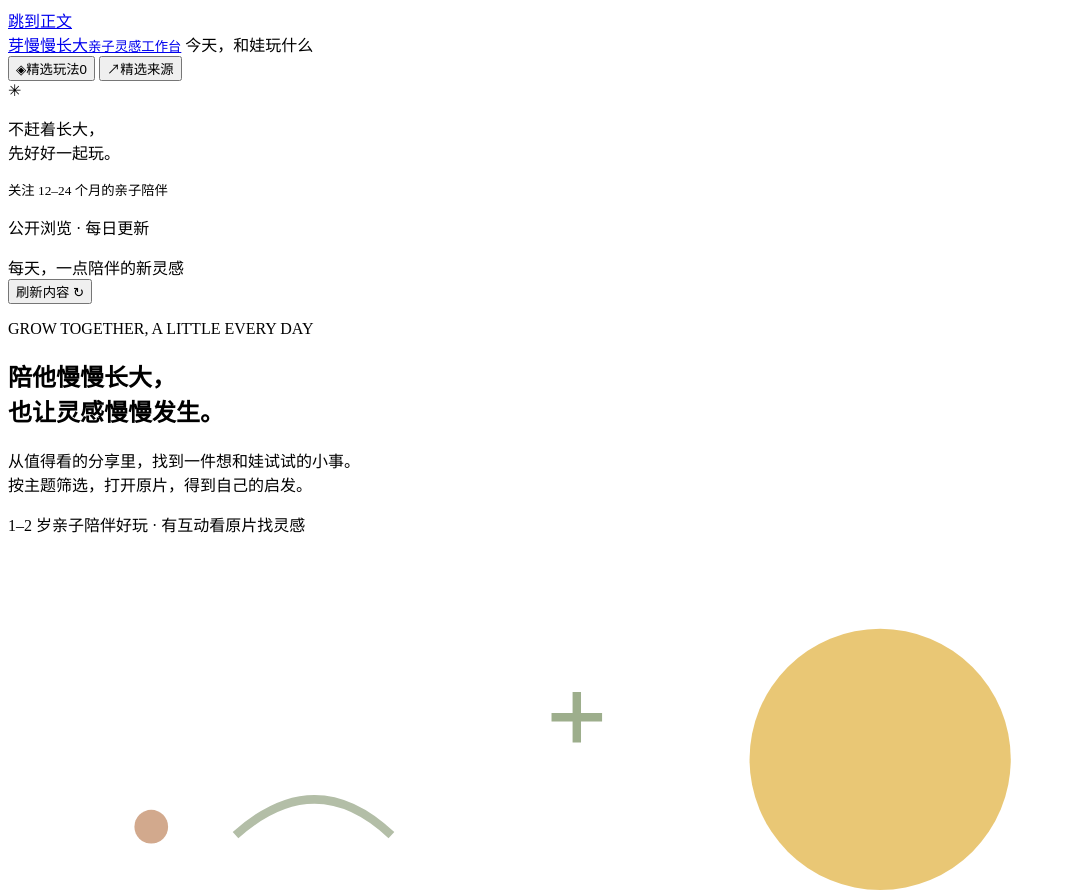
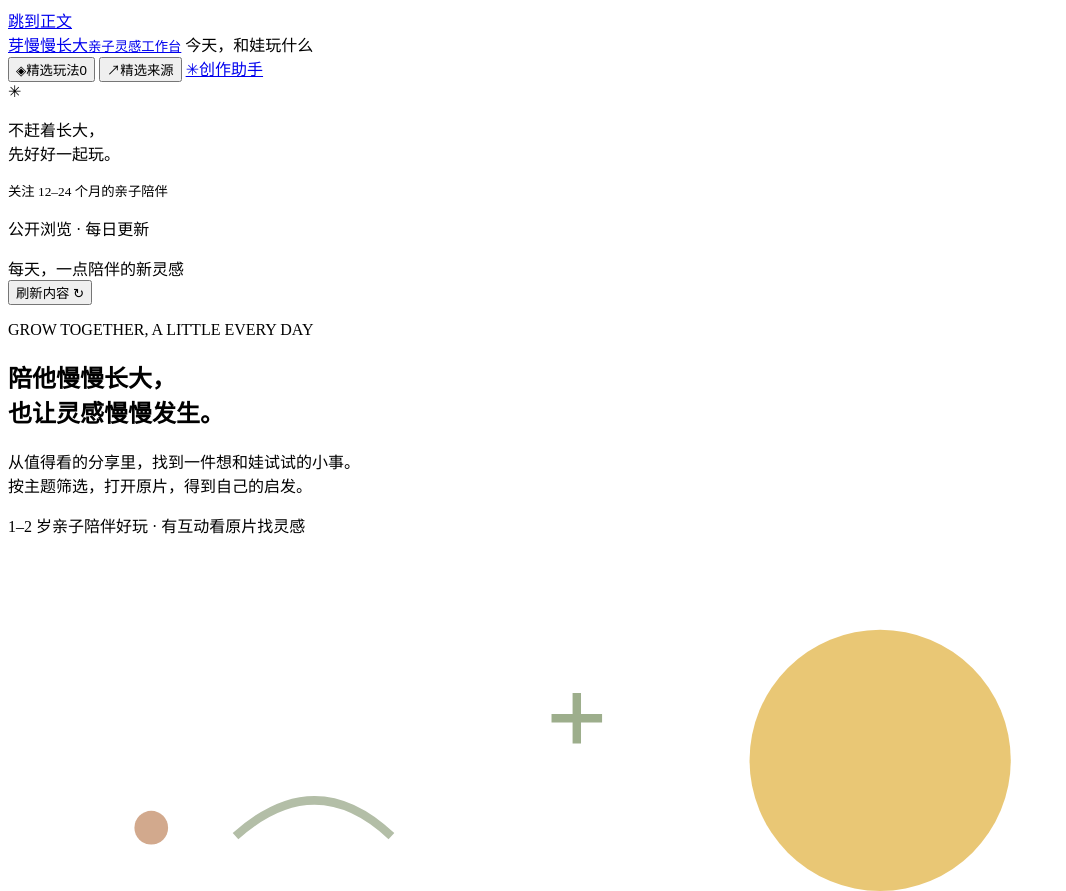
Before and after one commit to amebapu/lucaontheway, a website with bundled scripts: page index.html in a window 1280 px wide. Shown: the top 891 px of the page, without its empty margins (0-1066 px from the left). Built offline with nearby package versions, Linux system fonts and the light colour scheme; files whose address does not match are found by name.

Commit message:
Add creation assistant link to the inspiration homepage
Add a navigation link to the family-protected creation assistant while keeping the inspiration feed public.

```diff
--- a/index.html
+++ b/index.html
@@ -19,6 +19,7 @@
   <nav aria-label="主导航">
     <button class="nav active" data-view="feed" aria-current="page"><span aria-hidden="true">◈</span>精选玩法<span class="count" id="feed-count">0</span></button>
     <button class="nav" data-view="sources"><span aria-hidden="true">↗</span>精选来源</button>
+    <a class="nav" href="https://luca-creator-studio.pearlyfield19.chatgpt.site" target="_blank" rel="noopener noreferrer"><span aria-hidden="true">✳</span>创作助手</a>
   </nav>
   <div class="sidebar-note"><span class="tiny-leaf" aria-hidden="true">✳</span><p>不赶着长大，<br>先好好一起玩。</p><small>关注 12–24 个月的亲子陪伴</small></div>
   <p class="privacy">公开浏览 · 每日更新</p>
```
